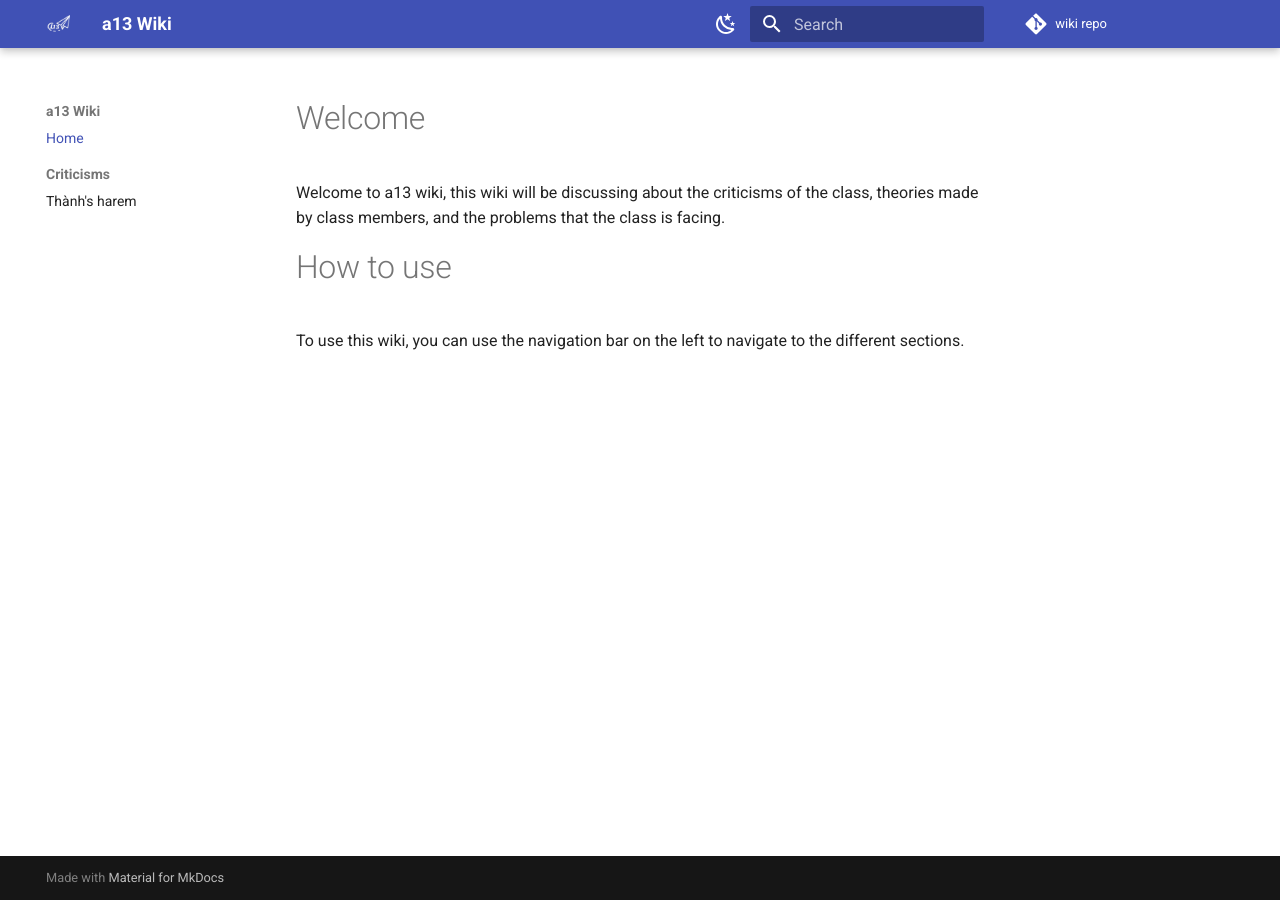
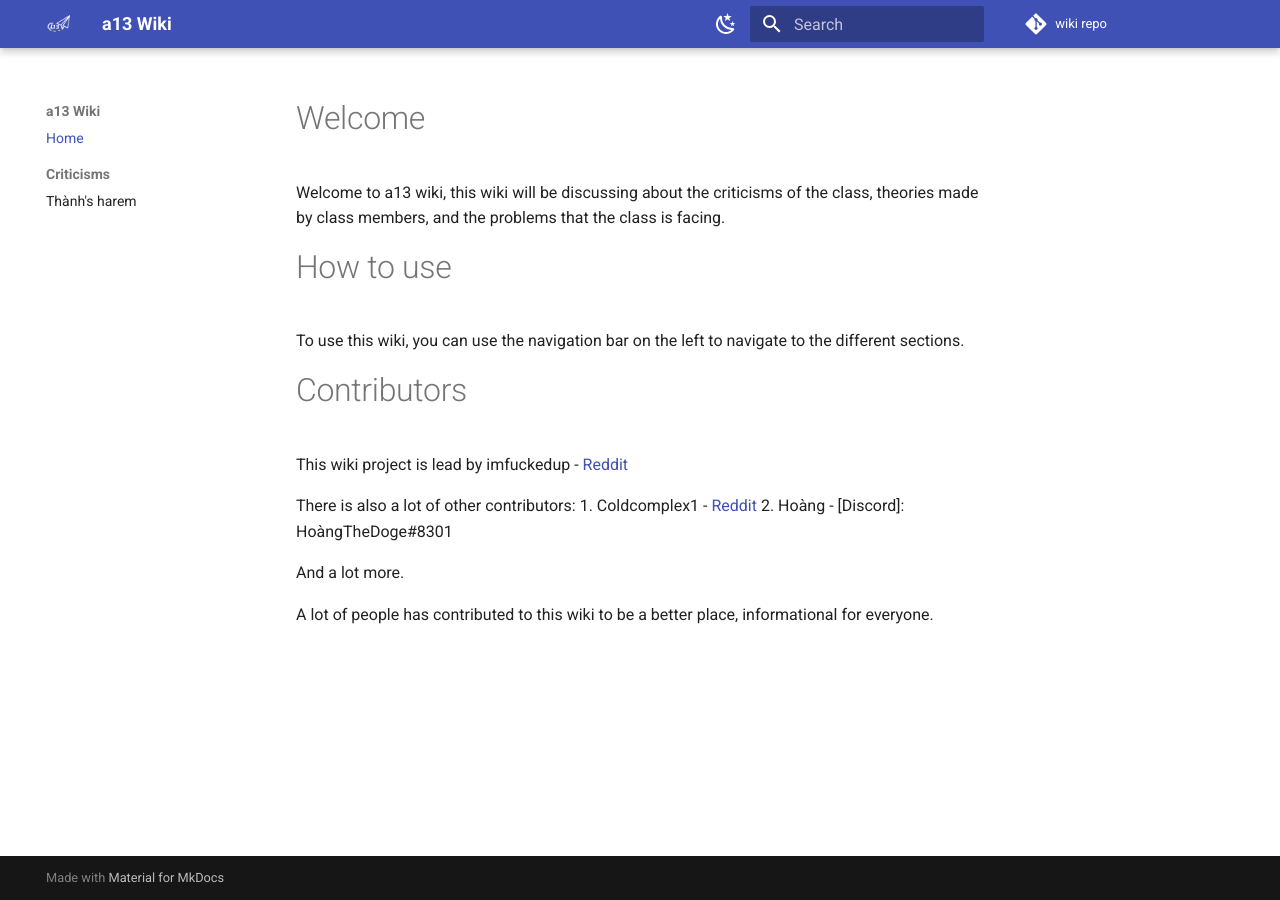
Before and after one commit to dzhoz0/a13-wiki, an MkDocs documentation site: the page built from docs/index.md, in a window 1280 px wide. Built offline with MkDocs 1.6.1 and Material for MkDocs 9.7.7, drawn with Linux system fonts in a browser that asks for light colours; comment, search, counter and statistics services are not loaded.

Commit message:
Update list of contributors

```diff
--- a/docs/index.md
+++ b/docs/index.md
@@ -1,4 +1,18 @@
 # Welcome
 Welcome to a13 wiki, this wiki will be discussing about the criticisms of the class, theories made by class members, and the problems that the class is facing.
+
 # How to use
+
 To use this wiki, you can use the navigation bar on the left to navigate to the different sections.
+
+# Contributors
+This wiki project is lead by imfuckedup - [Reddit](https://reddit.com/u/Hodat2k9)
+
+There is also a lot of other contributors:
+1. Coldcomplex1 - [Reddit](https://reddit.com/u/Coldcomplex1)
+2. Hoàng - [Discord]: HoàngTheDoge#8301
+
+
+And a lot more.
+
+A lot of people has contributed to this wiki to be a better place, informational for everyone.
```
Also changed, not shown: README.md (+12 -0 lines).
